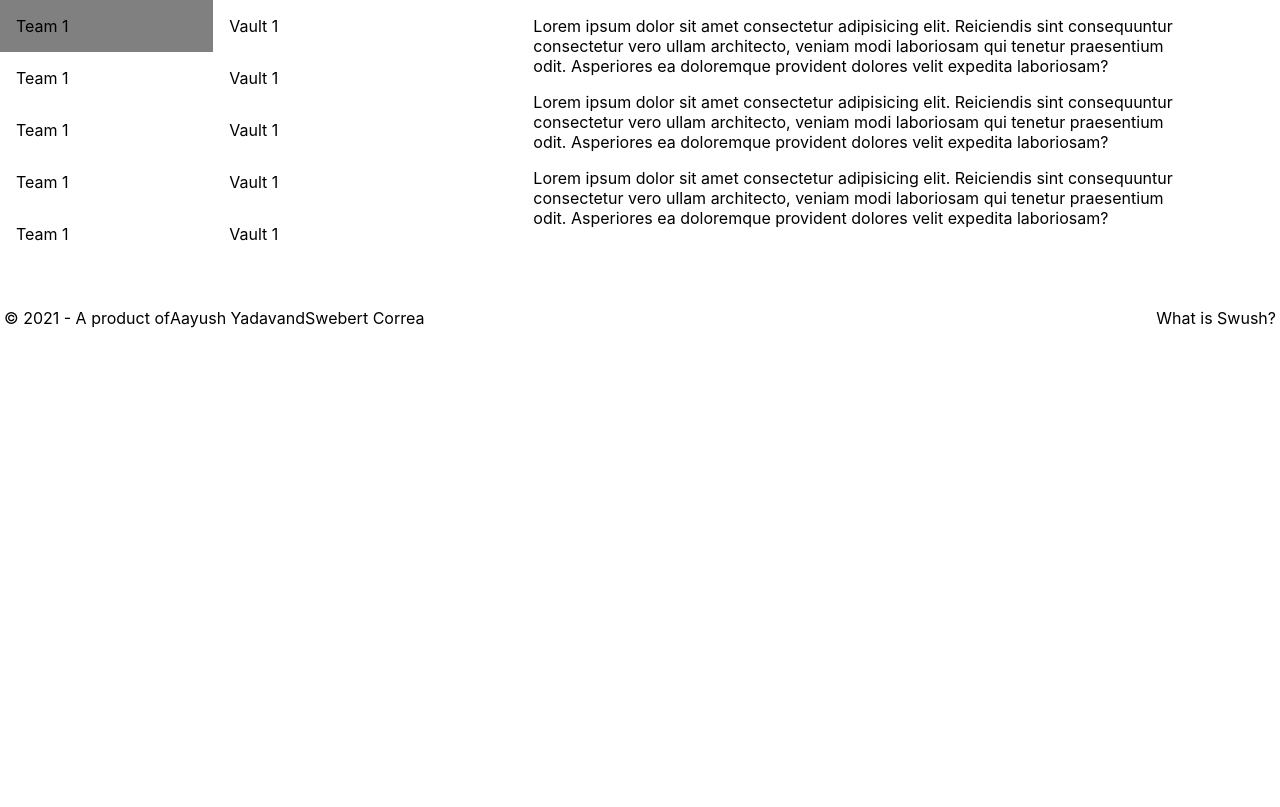
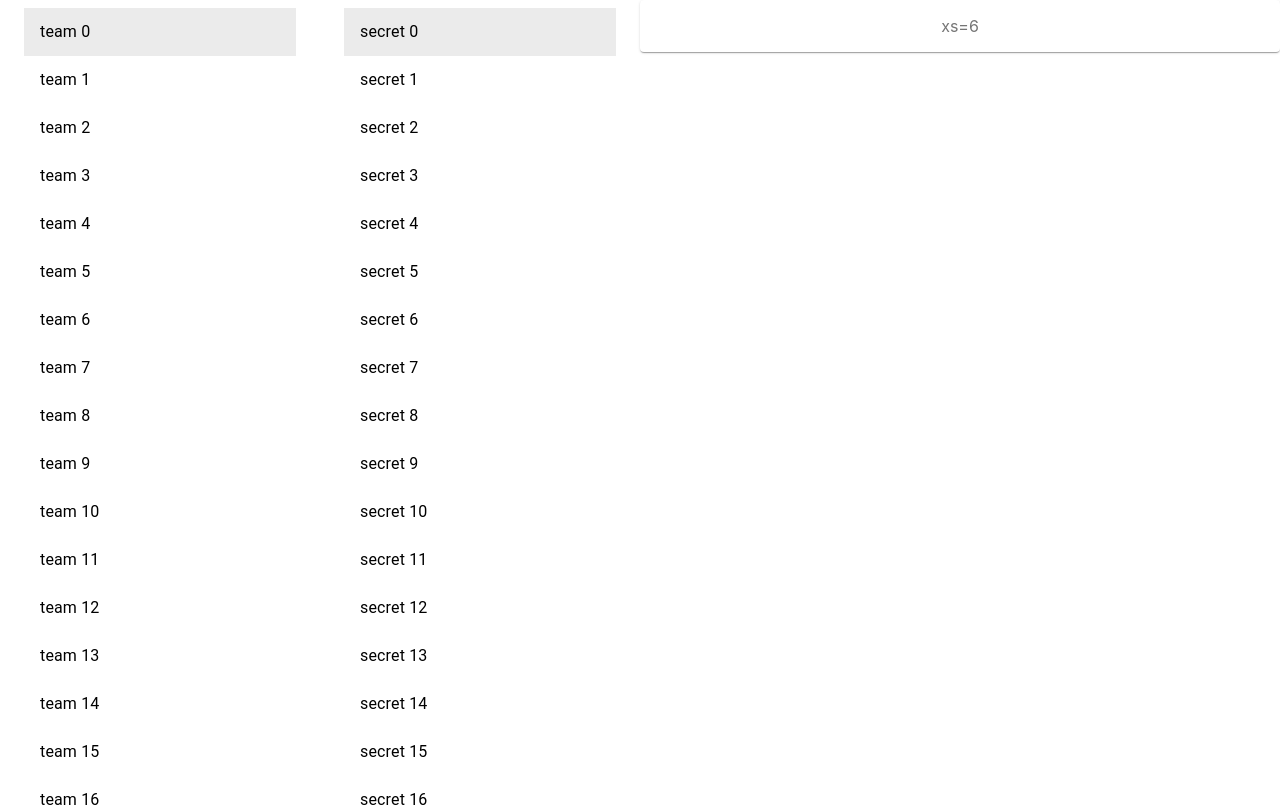
Before and after one commit to correaswebert/swush, a Next.js app in the folder client/: page /dashboard in a window 1280 px wide. Shown: the top 807 px of the page. Built offline with nearby package versions, Linux system fonts and the light colour scheme.

Commit message:
[WIP] added /dashboard

```diff
--- /dev/null
+++ b/client/components/List/Lazy.jsx
@@ -0,0 +1,42 @@
+import useSwr from 'swr';
+import { Skeleton } from '@material-ui/lab';
+import SkeletonList from './SkeletonList';
+import { useState } from 'react';
+import { makeStyles } from '@material-ui/core/styles';
+import List from '@material-ui/core/List';
+import ListItem from '@material-ui/core/ListItem';
+import ListItemText from '@material-ui/core/ListItemText';
+import Divider from '@material-ui/core/Divider';
+
+const useStyles = makeStyles((theme) => ({
+  root: {
+    width: '100%',
+    backgroundColor: theme.palette.background.paper,
+  },
+}));
+
+export default function LazyList({ data }) {
+  const classes = useStyles();
+  const [selectedIndex, setSelectedIndex] = useState(0);
+
+  function handleClick(ev, index) {
+    setSelectedIndex(index);
+  }
+
+  return (
+    <div className={classes.root}>
+      <List component="ul" aria-label="user teams">
+        {[...Array(30)].map((item, index) => (
+          <ListItem
+            button
+            key={index}
+            selected={selectedIndex === index}
+            onClick={(ev) => handleClick(ev, index)}
+          >
+            <ListItemText primary={`${data} ${index}`} />
+          </ListItem>
+        ))}
+      </List>
+    </div>
+  );
+}
--- /dev/null
+++ b/client/components/List/SkeletonList.jsx
@@ -0,0 +1,10 @@
+import React from 'react';
+import Skeleton from '@material-ui/lab/Skeleton';
+
+export default function SkeletonList() {
+  return (
+    <ul>
+      <Skeleton variant="text" animation="wave" />
+    </ul>
+  );
+}
--- /dev/null
+++ b/client/mocks/dashboard.json
@@ -0,0 +1,11 @@
+[
+  {
+    "name": "Swush"
+  },
+  {
+    "name": "RDS"
+  },
+  {
+    "name": "CSI"
+  }
+]
--- a/client/pages/_app.js
+++ b/client/pages/_app.js
@@ -3,11 +3,7 @@ import Layout from 'components/Layout';
 import '../styles/globals.css';
 
 function MyApp({ Component, pageProps }) {
-  return (
-    <Layout>
-      <Component {...pageProps} />
-    </Layout>
-  );
+  return <Component {...pageProps} />;
 }
 
 export default MyApp;
--- a/client/pages/dashboard.js
+++ /dev/null
@@ -1,78 +0,0 @@
-export default function Dashboard() {
-  return (
-    <>
-      <main className="three-col-layout">
-        <div className="user-teams">
-          <ul>
-            <li>Team 1</li>
-            <li>Team 1</li>
-            <li>Team 1</li>
-            <li>Team 1</li>
-            <li>Team 1</li>
-          </ul>
-        </div>
-        <div className="team-vaults">
-          <ul>
-            <li>Vault 1</li>
-            <li>Vault 1</li>
-            <li>Vault 1</li>
-            <li>Vault 1</li>
-            <li>Vault 1</li>
-          </ul>
-        </div>
-        <div className="vault-data">
-          <p>
-            Lorem ipsum dolor sit amet consectetur adipisicing elit. Reiciendis sint
-            consequuntur consectetur vero ullam architecto, veniam modi laboriosam qui
-            tenetur praesentium odit. Asperiores ea doloremque provident dolores velit
-            expedita laboriosam?
-          </p>
-          <p>
-            Lorem ipsum dolor sit amet consectetur adipisicing elit. Reiciendis sint
-            consequuntur consectetur vero ullam architecto, veniam modi laboriosam qui
-            tenetur praesentium odit. Asperiores ea doloremque provident dolores velit
-            expedita laboriosam?
-          </p>
-          <p>
-            Lorem ipsum dolor sit amet consectetur adipisicing elit. Reiciendis sint
-            consequuntur consectetur vero ullam architecto, veniam modi laboriosam qui
-            tenetur praesentium odit. Asperiores ea doloremque provident dolores velit
-            expedita laboriosam?
-          </p>
-        </div>
-      </main>
-
-      <style jsx>{`
-        ul {
-          list-style: none;
-          padding: 0;
-          margin: 0;
-        }
-        li {
-          padding: 1em;
-        }
-        li:hover {
-          background-color: gray;
-        }
-
-        .three-col-layout {
-          display: grid;
-          grid-template-columns: repeat(12, 1fr);
-          grid-auto-rows: minmax(100px, auto);
-        }
-
-        .user-teams {
-          grid-column: 1 / 3;
-        }
-
-        .team-vaults {
-          grid-column: 3 / 6;
-        }
-
-        .vault-data {
-          grid-column: 6 / 12;
-        }
-      `}</style>
-    </>
-  );
-}
--- /dev/null
+++ b/client/pages/dashboard.jsx
@@ -0,0 +1,90 @@
+import { useEffect, useState } from 'react';
+import useSWR from 'swr';
+import axios from 'axios';
+
+import dashboardData from 'mocks/dashboard.json';
+import LazyList from 'components/List/Lazy';
+import styles from 'styles/Dashboard.module.css';
+
+import { makeStyles } from '@material-ui/core/styles';
+import Paper from '@material-ui/core/Paper';
+import Grid from '@material-ui/core/Grid';
+import Container from '@material-ui/core/Container';
+
+const useStyles = makeStyles((theme) => ({
+  root: {
+    flexGrow: 1,
+  },
+  paper: {
+    padding: theme.spacing(2),
+    textAlign: 'center',
+    color: theme.palette.text.secondary,
+  },
+}));
+
+const fetcher = (url, jwt) => axios.post(url, { jwt }).then((res) => res.data);
+
+export default function Dashboard() {
+  // const [jwt, setJwt] = useState('');
+  // const { data, error } = useSWR('/api/team/view', jwt, fetcher);
+
+  // if (error) return <div>failed to load</div>;
+  // if (!data) return <div>loading...</div>;
+
+  // useEffect(() => {
+  //   setJwt(localStorage.getItem('jwt'));
+  // }, []);
+
+  const classes = useStyles();
+
+  return (
+    // <main className={styles.three_col_layout}>
+    //   <div className={styles.user_teams}>
+    //     <LazyList data="team" />
+    //   </div>
+    //   <div className={styles.team_vaults}>
+    //     <LazyList data="secret" />
+    //   </div>
+    //   <div className={styles.vault_data}>
+    //     <p>
+    //       Lorem ipsum dolor sit amet consectetur adipisicing elit. Reiciendis sint
+    //       consequuntur consectetur vero ullam architecto, veniam modi laboriosam qui
+    //       tenetur praesentium odit. Asperiores ea doloremque provident dolores velit
+    //       expedita laboriosam?
+    //     </p>
+    //     <p>
+    //       Lorem ipsum dolor sit amet consectetur adipisicing elit. Reiciendis sint
+    //       consequuntur consectetur vero ullam architecto, veniam modi laboriosam qui
+    //       tenetur praesentium odit. Asperiores ea doloremque provident dolores velit
+    //       expedita laboriosam?
+    //     </p>
+    //     <p>
+    //       Lorem ipsum dolor sit amet consectetur adipisicing elit. Reiciendis sint
+    //       consequuntur consectetur vero ullam architecto, veniam modi laboriosam qui
+    //       tenetur praesentium odit. Asperiores ea doloremque provident dolores velit
+    //       expedita laboriosam?
+    //     </p>
+    //   </div>
+    // </main>
+
+    <div className={classes.root}>
+      <Grid container>
+        <Grid item xs>
+          <Container fixed>
+            {/* <Paper className={classes.paper}>xs</Paper> */}
+            <LazyList data="team" />
+          </Container>
+        </Grid>
+        <Grid item xs>
+          <Container fixed>
+            {/* <Paper className={classes.paper}>xs</Paper> */}
+            <LazyList data="secret" />
+          </Container>
+        </Grid>
+        <Grid item xs={6}>
+          <Paper className={classes.paper}>xs=6</Paper>
+        </Grid>
+      </Grid>
+    </div>
+  );
+}
--- /dev/null
+++ b/client/styles/Dashboard.module.css
@@ -0,0 +1,29 @@
+:is(.user_teams, .team_vaults) ul {
+  list-style: none;
+  padding: 0;
+  margin: 0;
+}
+:is(.user_teams, .team_vaults) li {
+  padding: 1em;
+}
+:is(.user_teams, .team_vaults) li:hover {
+  background-color: gray;
+}
+
+.three_col_layout {
+  display: grid;
+  grid-template-columns: repeat(12, 1fr);
+  grid-auto-rows: minmax(100px, auto);
+}
+
+.user_teams {
+  grid-column: 1 / 3;
+}
+
+.team_vaults {
+  grid-column: 3 / 6;
+}
+
+.vault_data {
+  grid-column: 6 / 12;
+}
```
Also changed, not shown: client/components/List/useList.jsx (added, +13 -0 lines), client/package.json (+6 -1 lines), 2 other files (tests, documents, lock files or other folders).
